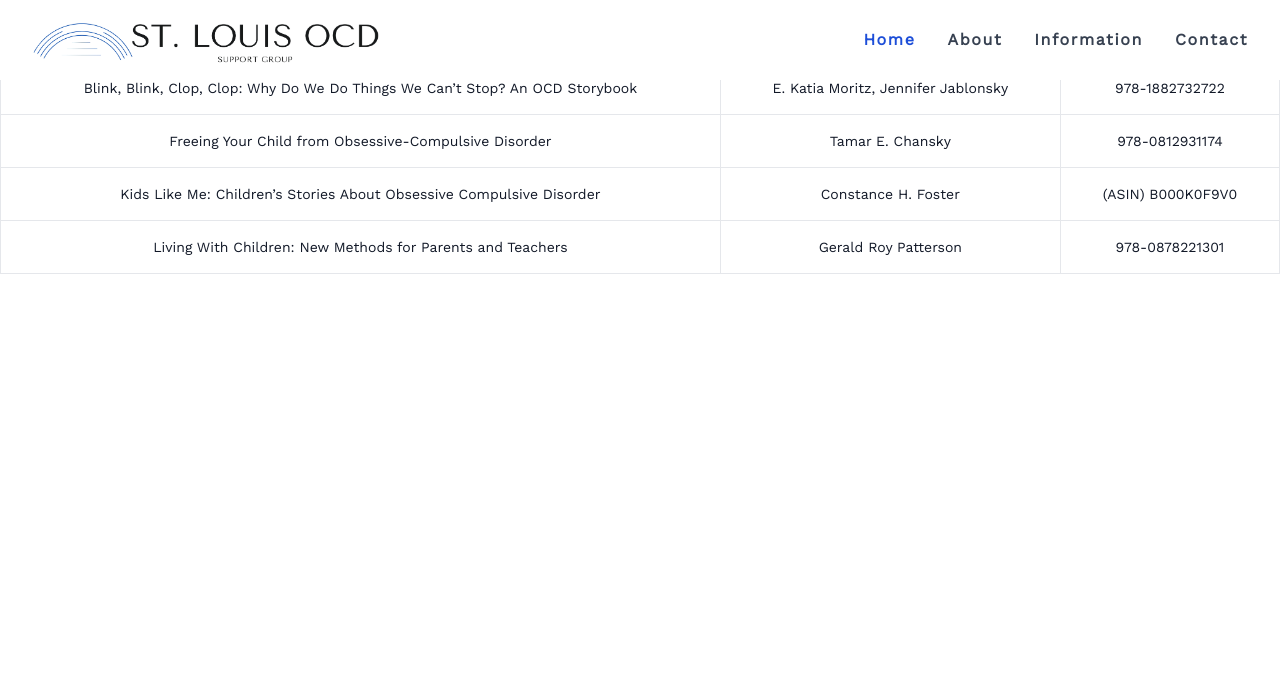
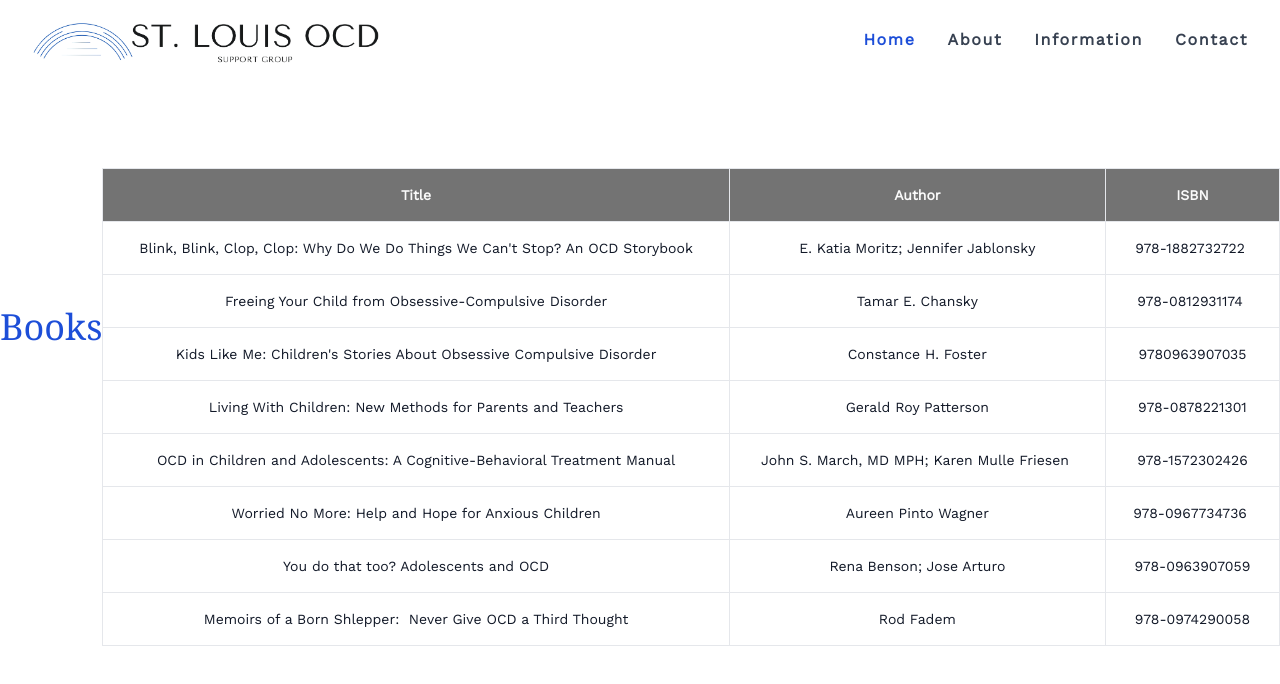
Before and after one commit to brianprost/stl-ocd-website, a Next.js app: page /Books in a window 1280 px wide. Shown: the top 684 px of the page. Built offline with nearby package versions, Linux system fonts and the light colour scheme; a web font is replaced by a local one; what tailwind-animatecss would draw is missing.

Commit message:
updated books data file

```diff
--- a/data/Books.js
+++ b/data/Books.js
@@ -1,22 +1,45 @@
 export const Books = [
   {
-        "title": "Blink, Blink, Clop, Clop: Why Do We Do Things We Can’t Stop? An OCD Storybook",
-        "author": "E. Katia Moritz, Jennifer Jablonsky",
-        "isbn": "978-1882732722",
+    "Authors": "E. Katia Moritz; Jennifer Jablonsky",
+    "ISBN-13": "978-1882732722 ",
+    "Title":
+      "Blink, Blink, Clop, Clop: Why Do We Do Things We Can't Stop? An OCD Storybook",
   },
   {
-        "title": "Freeing Your Child from Obsessive-Compulsive Disorder",
-        "author": "Tamar E. Chansky",
-        "isbn": "978-0812931174",
+    "Authors": "Tamar E. Chansky",
+    "ISBN-13": "978-0812931174 ",
+    "Title": "Freeing Your Child from Obsessive-Compulsive Disorder",
   },
   {
-        "title": "Kids Like Me: Children’s Stories About Obsessive Compulsive Disorder",
-        "author": "Constance H. Foster",
-        "isbn": "(ASIN) B000K0F9V0",
+    "Authors": "Constance H. Foster",
+    "ISBN-13": "9780963907035",
+    "Title":
+      "Kids Like Me: Children's Stories About Obsessive Compulsive Disorder",
   },
   {
-        "title": "Living With Children: New Methods for Parents and Teachers",
-        "author": "Gerald Roy Patterson",
-        "isbn": "978-0878221301",
-    }
-  ]
+    "Authors": "Gerald Roy Patterson",
+    "ISBN-13": "978-0878221301",
+    "Title": "Living With Children: New Methods for Parents and Teachers",
+  },
+  {
+    "Authors": "John S. March, MD MPH; Karen Mulle Friesen ",
+    "ISBN-13": "978-1572302426",
+    "Title":
+      "OCD in Children and Adolescents: A Cognitive-Behavioral Treatment Manual",
+  },
+  {
+    "Authors": "Aureen Pinto Wagner",
+    "ISBN-13": "978-0967734736 ",
+    "Title": "Worried No More: Help and Hope for Anxious Children",
+  },
+  {
+    "Authors": "Rena Benson; Jose Arturo",
+    "ISBN-13": "978-0963907059",
+    "Title": "You do that too? Adolescents and OCD",
+  },
+  {
+    "Authors": "Rod Fadem",
+    "ISBN-13": "978-0974290058",
+    "Title": "Memoirs of a Born Shlepper:  Never Give OCD a Third Thought",
+  },
+];
--- a/pages/Books/index.js
+++ b/pages/Books/index.js
@@ -5,35 +5,36 @@ export default () => {
     return (
         <>
             <Navbar />
-            <div class="flex flex-col">
-                <div class="overflow-x-auto sm:-mx-6 lg:-mx-8">
-                    <div class="py-2 inline-block min-w-full sm:px-6 lg:px-8">
-                        <div class="overflow-hidden">
-                            <table class="min-w-full border text-center">
-                                <thead class="border-b">
+            <div className="flex flex-col">
+                <div className="overflow-x-auto sm:-mx-6 lg:-mx-8">
+                    <div className="flex justify-center items-center py-2 min-w-full sm:px-6 lg:px-8">
+                        <h1 className="text-center text-4xl font-title text-blue-700">Books</h1>
+                        <div className="container overflow-hidden">
+                            <table className="min-w-full border text-center mt-40">
+                                <thead className="border-b bg-neutral-500 ">
                                     <tr>
-                                        <th scope="col" class="text-sm font-medium text-gray-900 px-6 py-4 border-r">
+                                        <th scope="col" className="text-sm font-bold text-neutral-50 px-6 py-4 border-r">
                                             Title
                                         </th>
-                                        <th scope="col" class="text-sm font-medium text-gray-900 px-6 py-4 border-r">
+                                        <th scope="col" className="text-sm font-bold text-neutral-50 px-6 py-4 border-r">
                                             Author
                                         </th>
-                                        <th scope="col" class="text-sm font-medium text-gray-900 px-6 py-4 border-r">
+                                        <th scope="col" className="text-sm font-bold text-neutral-50 px-6 py-4 border-r">
                                             ISBN
                                         </th>
                                     </tr>
                                 </thead>
                                 <tbody>
                                     {Books.map((book) => (
-                                        <tr class="border-b">
-                                            <td class="px-6 py-4 whitespace-nowrap text-sm font-medium text-gray-900 border-r">
-                                                {book.title}
+                                        <tr className="border-b">
+                                            <td className="px-6 py-4 whitespace-nowrap text-sm font-medium text-gray-900 border-r">
+                                                {book.Title}
                                             </td>
-                                            <td class="text-sm text-gray-900 font-light px-6 py-4 whitespace-nowrap border-r">
-                                                {book.author}
+                                            <td className="text-sm text-gray-900 font-light px-6 py-4 whitespace-nowrap border-r">
+                                                {book.Authors}
                                             </td>
-                                            <td class="text-sm text-gray-900 font-light px-6 py-4 whitespace-nowrap border-r">
-                                                {book.isbn}
+                                            <td className="text-sm text-gray-900 font-light px-6 py-4 whitespace-nowrap border-r">
+                                                {book['ISBN-13']}
                                             </td>
                                         </tr>
                                     ))}
--- a/pages/Navbar.js
+++ b/pages/Navbar.js
@@ -7,21 +7,21 @@ function Navbar() {
   const [isOpen, setIsOpen] = useState(false);
   return (
     <section>
-      {/* <nav class="flex bg-inherit border-gray-200 px-2 sm:px-4 py-2.5 rounded fixed left-0 right-0 bg-white">
-        <div class="container flex flex-wrap justify-between items-center mx-auto">
-          <a href="#" class="flex">
+      {/* <nav className="flex bg-inherit border-gray-200 px-2 sm:px-4 py-2.5 rounded fixed left-0 right-0 bg-white">
+        <div className="container flex flex-wrap justify-between items-center mx-auto">
+          <a href="#" className="flex">
             <img
               className="w-auto h-20"
               src="./img/stl-ocd-nav-logo.webp"
               alt="logo"
             />
           </a>
-          <div class="hidden w-full md:block md:w-auto" id="mobile-menu">
-            <ul class="flex flex-col mt-4 md:flex-row md:space-x-8 md:mt-0  md:font-bold tracking-widest">
+          <div className="hidden w-full md:block md:w-auto" id="mobile-menu">
+            <ul className="flex flex-col mt-4 md:flex-row md:space-x-8 md:mt-0  md:font-bold tracking-widest">
               <li>
                 <a
                   href="#"
-                  class="block py-2 pr-4 pl-3 text-white bg-blue-700 rounded md:bg-transparent md:text-blue-700 md:p-0 hover:scale-125"
+                  className="block py-2 pr-4 pl-3 text-white bg-blue-700 rounded md:bg-transparent md:text-blue-700 md:p-0 hover:scale-125"
                   aria-current="page"
                 >
                   Home
@@ -30,7 +30,7 @@ function Navbar() {
               <li>
                 <a
                   href="#about"
-                  class="block py-2 pr-4 pl-3 text-gray-700 hover:bg-gray-50 md:hover:bg-transparent md:border-0 md:hover:text-blue-700 md:p-0 hover:scale-125"
+                  className="block py-2 pr-4 pl-3 text-gray-700 hover:bg-gray-50 md:hover:bg-transparent md:border-0 md:hover:text-blue-700 md:p-0 hover:scale-125"
                 >
                   About
                 </a>
@@ -38,7 +38,7 @@ function Navbar() {
               <li>
                 <a
                   href="#information"
-                  class="block py-2 pr-4 pl-3 text-gray-700 hover:bg-gray-50 md:hover:bg-transparent md:border-0 md:hover:text-blue-700 md:p-0 hover:scale-125"
+                  className="block py-2 pr-4 pl-3 text-gray-700 hover:bg-gray-50 md:hover:bg-transparent md:border-0 md:hover:text-blue-700 md:p-0 hover:scale-125"
                 >
                   Information
                 </a>
@@ -46,7 +46,7 @@ function Navbar() {
               <li>
                 <a
                   href="#contact"
-                  class="block py-2 pr-4 pl-3 text-gray-700 hover:bg-gray-50 md:hover:bg-transparent md:border-0 md:hover:text-blue-700 md:p-0 hover:scale-125"
+                  className="block py-2 pr-4 pl-3 text-gray-700 hover:bg-gray-50 md:hover:bg-transparent md:border-0 md:hover:text-blue-700 md:p-0 hover:scale-125"
                 >
                   Contact
                 </a>
@@ -71,7 +71,7 @@ function Navbar() {
               <div className="hidden w-full md:block md:w-auto">
                 <div className="flex flex-col mt-4 md:flex-row md:space-x-8 md:mt-0  md:font-bold tracking-widest">
                   <a
-                    href="#"
+                    href="/"
                     className="block py-2 pr-4 pl-3 text-white bg-blue-700 rounded md:bg-transparent md:text-blue-700 md:p-0 hover:scale-125"
                   >
                     Home
@@ -79,19 +79,19 @@ function Navbar() {
 
                   <a
                     href="#about"
-                    class="block py-2 pr-4 pl-3 text-gray-700 hover:bg-gray-50 md:hover:bg-transparent md:border-0 md:hover:text-blue-700 md:p-0 hover:scale-125"
+                    className="block py-2 pr-4 pl-3 text-gray-700 hover:bg-gray-50 md:hover:bg-transparent md:border-0 md:hover:text-blue-700 md:p-0 hover:scale-125"
                   >
                     About
                   </a>
                   <a
                     href="#information"
-                    class="block py-2 pr-4 pl-3 text-gray-700 hover:bg-gray-50 md:hover:bg-transparent md:border-0 md:hover:text-blue-700 md:p-0 hover:scale-125"
+                    className="block py-2 pr-4 pl-3 text-gray-700 hover:bg-gray-50 md:hover:bg-transparent md:border-0 md:hover:text-blue-700 md:p-0 hover:scale-125"
                   >
                     Information
                   </a>
                   <a
                     href="#contact"
-                    class="block py-2 pr-4 pl-3 text-gray-700 hover:bg-gray-50 md:hover:bg-transparent md:border-0 md:hover:text-blue-700 md:p-0 hover:scale-125"
+                    className="block py-2 pr-4 pl-3 text-gray-700 hover:bg-gray-50 md:hover:bg-transparent md:border-0 md:hover:text-blue-700 md:p-0 hover:scale-125"
                   >
                     Contact
                   </a>
```
Lines whose indentation alone changed are shown as unchanged.
